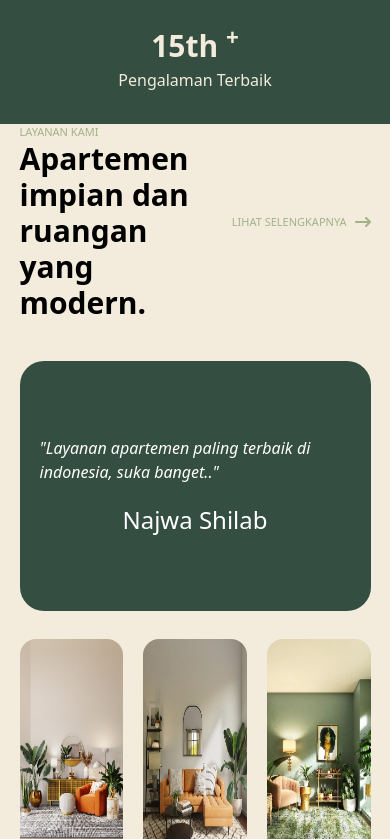
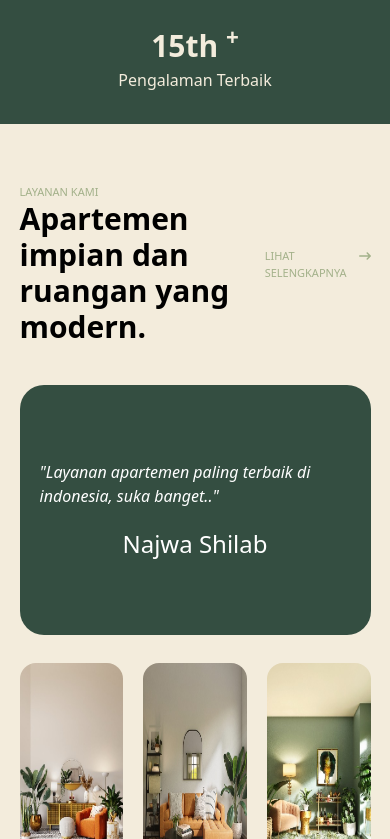
Before and after one commit to Abelmekonn/real_estate, a React (Vite) app: page / in a window 390 px wide. Shown: the part 985-1824 px from the top of the page. Built offline with nearby package versions, Linux system fonts and the light colour scheme.

Commit message:
Update WhoWeAre component layout with enhanced spacing and alignment for improved visual appeal and readability.

```diff
--- a/src/Components/WhoWeAre.jsx
+++ b/src/Components/WhoWeAre.jsx
@@ -6,9 +6,9 @@ import image3 from "../assets/Images/image3.jpg";
 
 function WhoWeAre() {
 	return (
-		<div className="bg-[#F3ECDC] flex flex-col min-h-[702px] items-center justify-center w-9/10 md:w-8/10 mx-auto  ">
-			<div className="flex justify-between items-center ">
-				<div className="w-5/10">
+		<div className="bg-[#F3ECDC] flex flex-col min-h-[702px] items-center justify-center w-9/10 md:w-8/10 mx-auto  py-15">
+			<div className="flex justify-between items-center gap-6">
+				<div className=" md:w-5/10">
 					<p className="text-[11px] text-[#A3B18A]">LAYANAN KAMI</p>
 					<h2 className="font-bold text-3xl md:text-5xl">
 						Apartemen impian dan ruangan yang modern.
```
